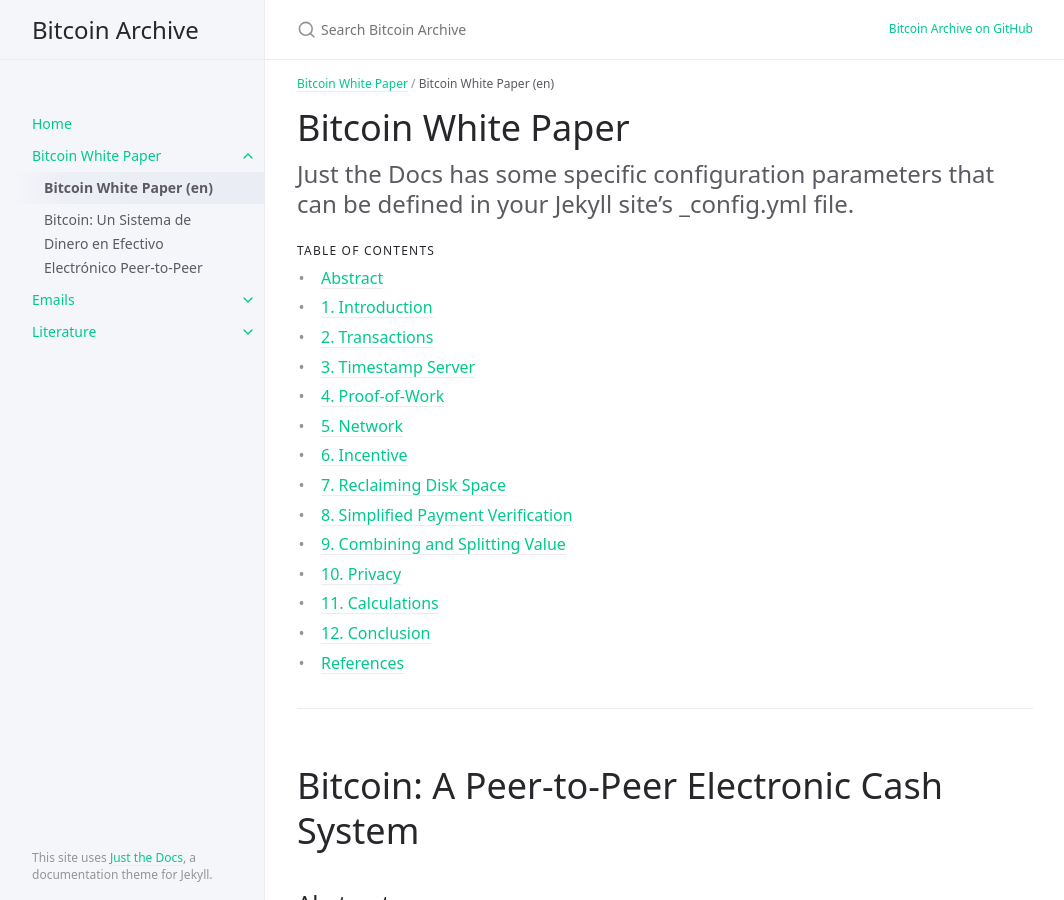
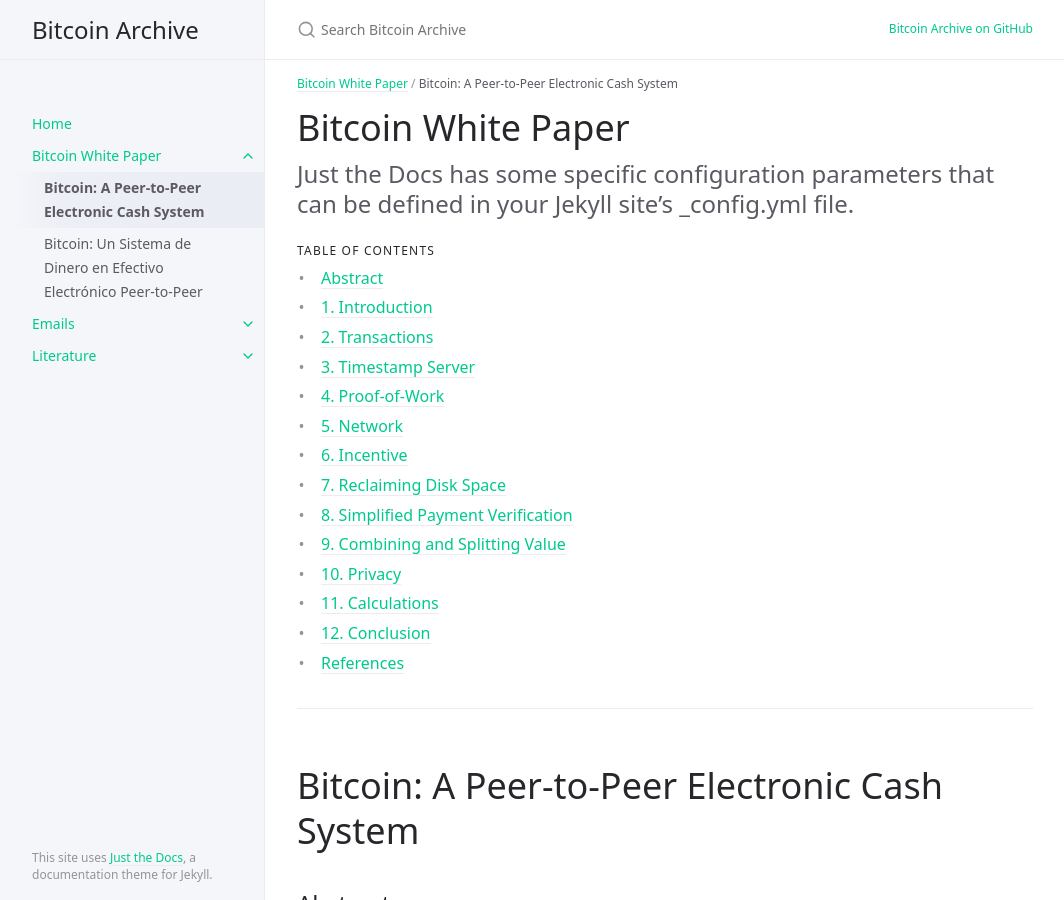
Before and after one commit to wakgill/bitcoin-archive, a Jekyll site: the page built from docs/whitepaper/en.md, in a window 1280 px wide and 900 px high. Shown: the whole window, without its empty margins (107-1171 px from the left). Built offline with Jekyll 4.4.1, drawn with Linux system fonts in a browser that asks for light colours; nearby versions of some CDN libraries.

Commit message:
Update en.md

```diff
--- a/docs/whitepaper/en.md
+++ b/docs/whitepaper/en.md
@@ -1,6 +1,6 @@
 ---
 layout: default
-title: 'Bitcoin White Paper (en)'
+title: 'Bitcoin: A Peer-to-Peer Electronic Cash System'
 parent: Bitcoin White Paper
 nav_order: 1
 ---
```
